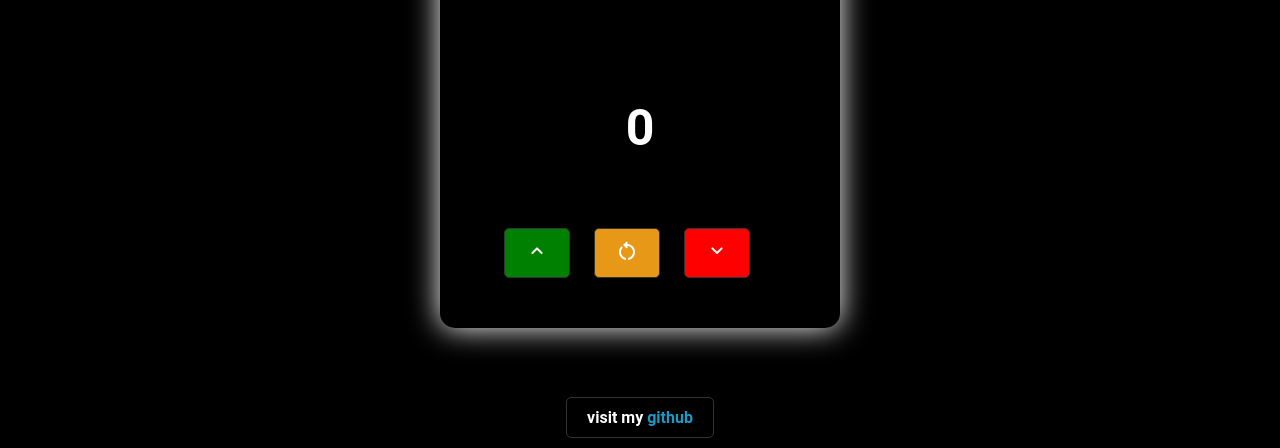
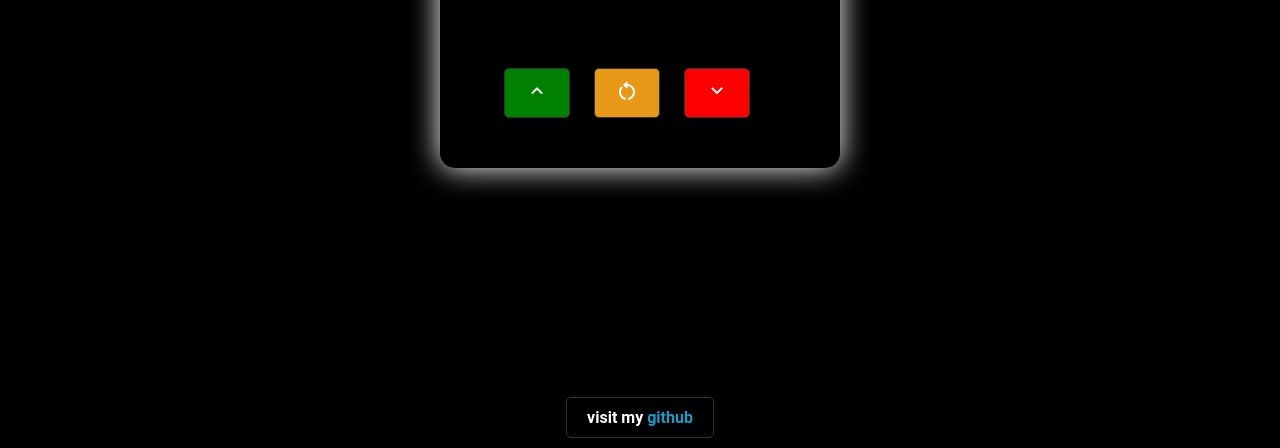
Before and after one commit to winay729/cuvette-microproject-2, a plain HTML site: page index.html in a window 1280 px wide. Shown: the part 352-800 px from the top of the page. Drawn offline with nearby package versions, Linux system fonts and the light colour scheme.

Commit message:
Update index.css

```diff
--- a/index.css
+++ b/index.css
@@ -18,7 +18,7 @@ body{
     border-radius: 15px;
     box-shadow: 0 0 30px white;
     position: absolute;
-    bottom: 15%;
+    top: 15%;
     background-color: #000;
 }
 
```
